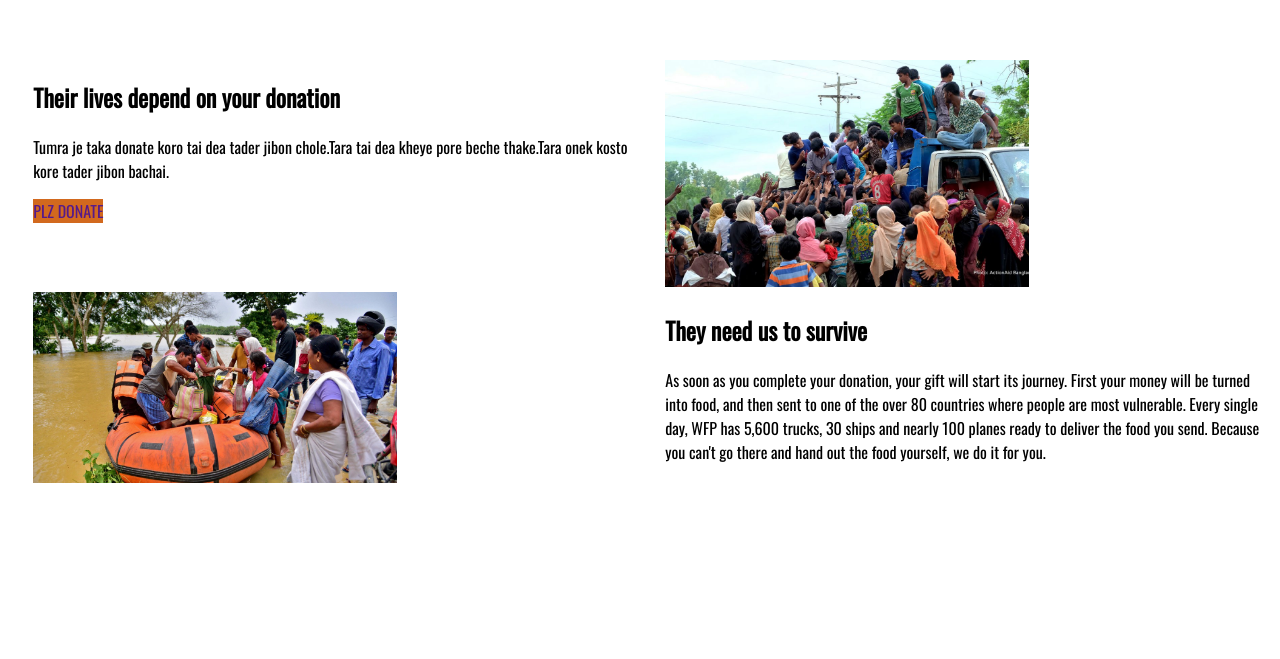
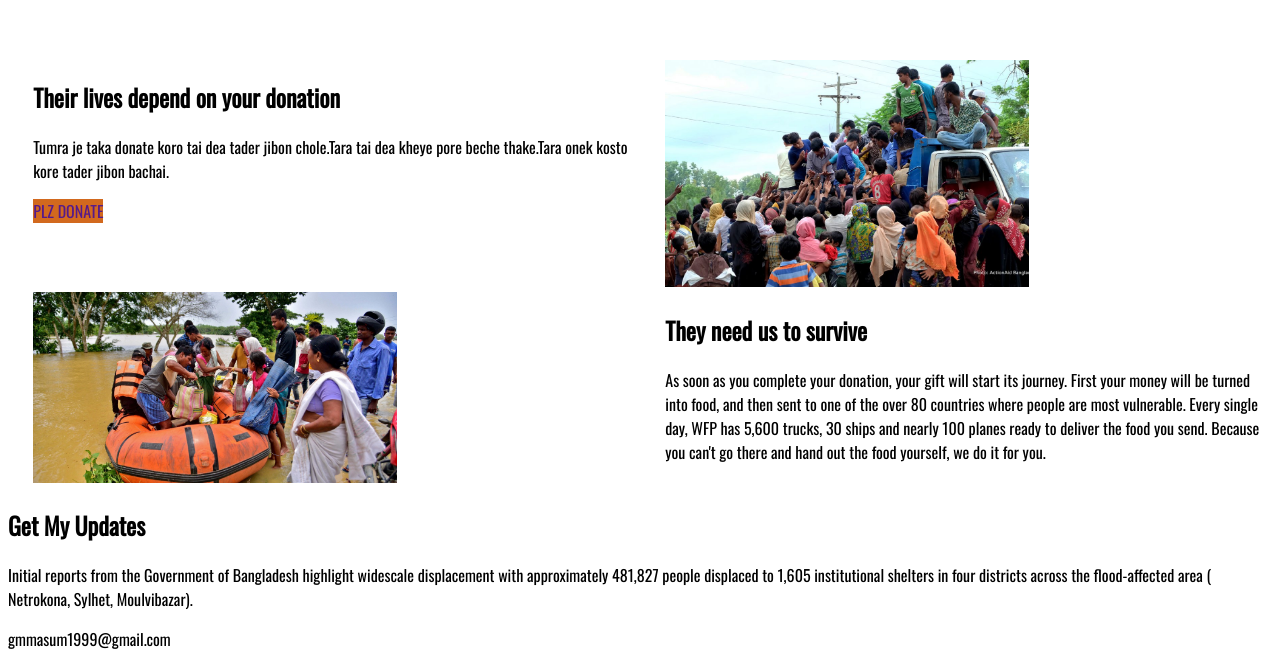
Before and after one commit to mojahid007/My-repo, a plain HTML site: page index.html in a window 1280 px wide. Shown: the part 2244-2903 px from the top of the page. Before the commit the page ends 2740 px from the top, so only its background shows below. Drawn offline with nearby package versions, Linux system fonts and the light colour scheme.

Commit message:
last commit

```diff
--- a/index.html
+++ b/index.html
@@ -68,5 +68,13 @@
             <p>As soon as you complete your donation, your gift will start its journey. First your money will be turned into food, and then sent to one of the over 80 countries where people are most vulnerable. Every single day, WFP has 5,600 trucks, 30 ships and nearly 100 planes ready to deliver the food you send. Because you can't go there and hand out the food yourself, we do it for you. </p>
         </div>
       </section>
+      <section>
+       <div class="center">
+        <h1>Get My Updates</h1>
+        <p>Initial reports from the Government of Bangladesh highlight widescale displacement with approximately 481,827 people displaced to 1,605 institutional shelters in four districts across the flood-affected area ( Netrokona, Sylhet, Moulvibazar). </p>
+       </div>
+      </section>
+
 </body>
+<footer>gmmasum1999@gmail.com</footer>
 </html>
--- a/style.css
+++ b/style.css
@@ -125,3 +125,6 @@ body{
     .donate-room{
         display: flex;
     }
+    .class{
+        text-align: center;
+    }
```
